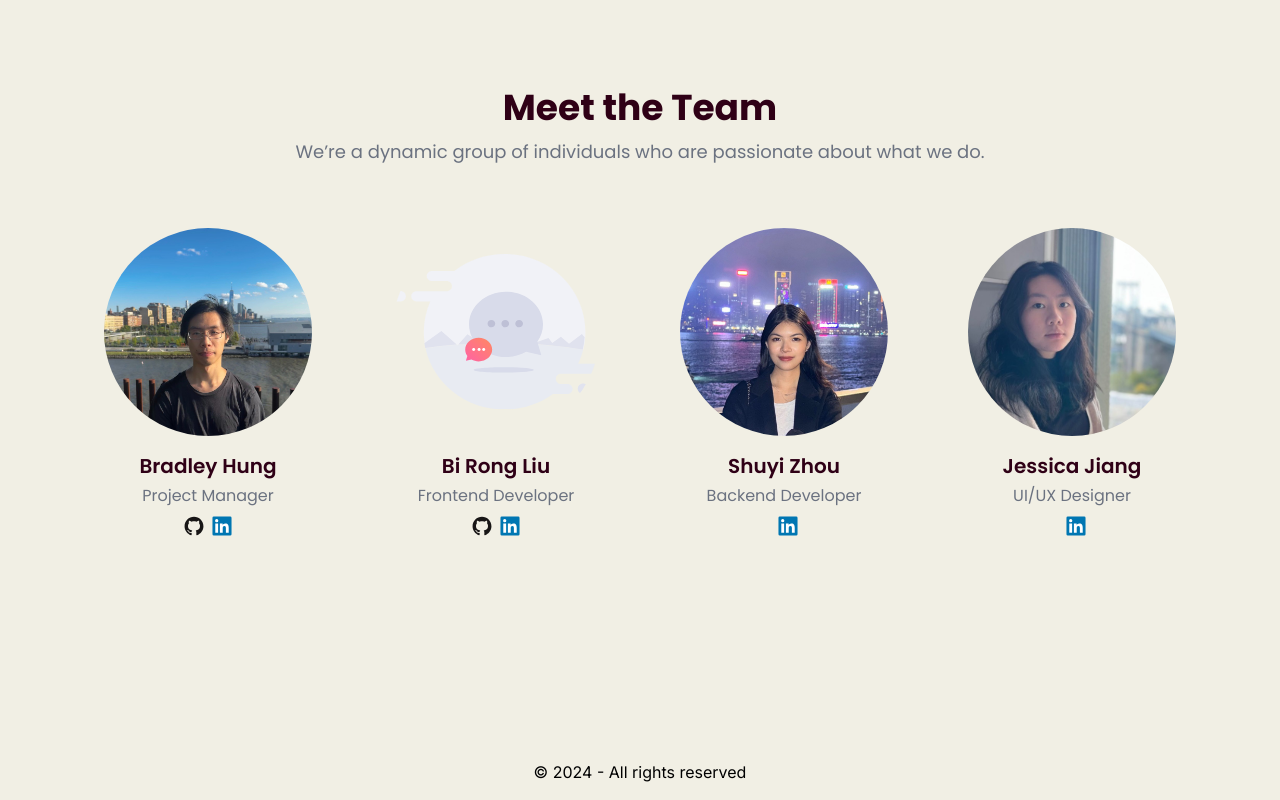
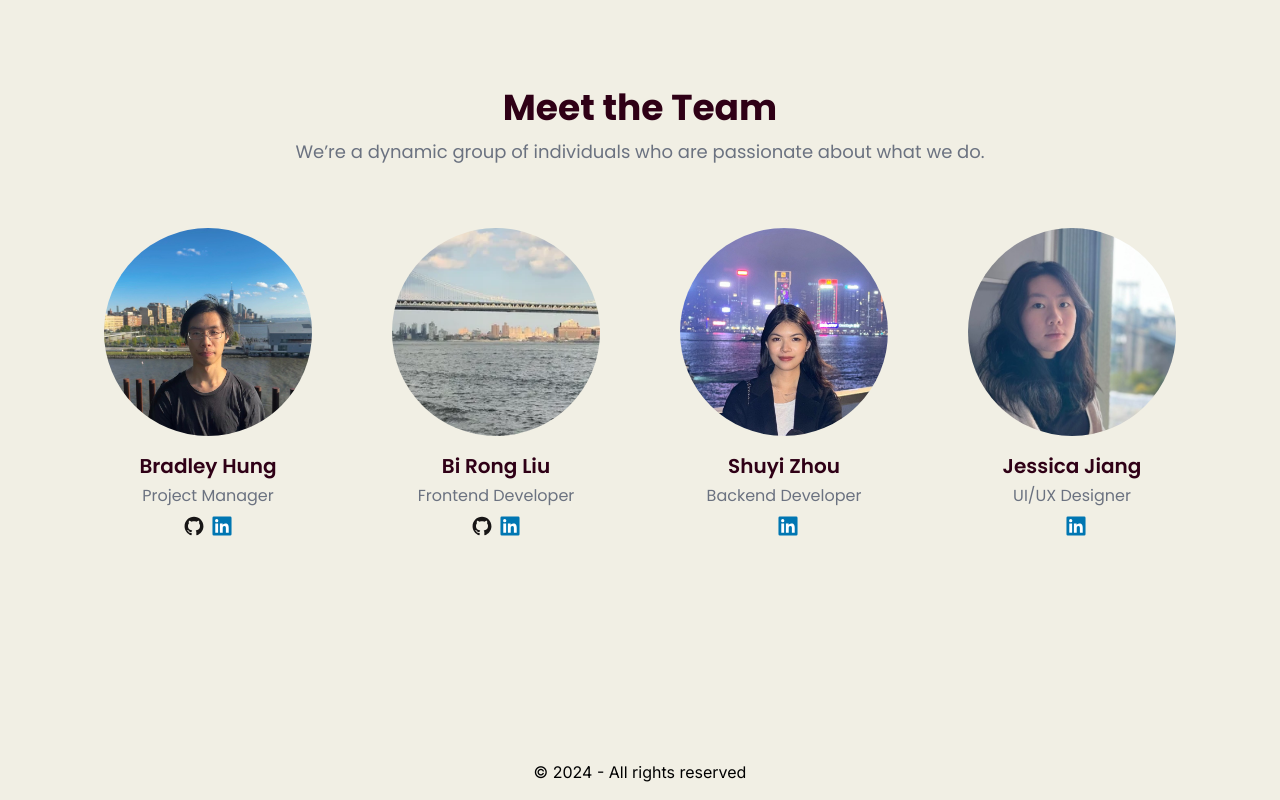
Before and after one commit to birongliu/CISC-4900, a Next.js app in the folder frontend/: page / in a window 1280 px wide. Shown: the part 2383-3183 px from the top of the page. Built offline with nearby package versions, Linux system fonts and the light colour scheme; no server answers.

Commit message:
Refactor landing page components: Update photo for Bi Rong Liu

```diff
--- a/frontend/src/app/ui/landing/Team.tsx
+++ b/frontend/src/app/ui/landing/Team.tsx
@@ -22,7 +22,7 @@ const members: Member[] = [
   {
     name: "Bi Rong Liu",
     role: "Frontend Developer",
-    photo: "/chat.svg",
+    photo: "/birong.jpeg",
     githubUrl: "https://www.github.com/birongliu",
     linkedinUrl: "https://www.linkedin.com/in/birongliu/",
   },
```
Also changed, not shown: frontend/public/birong.jpeg (added).
